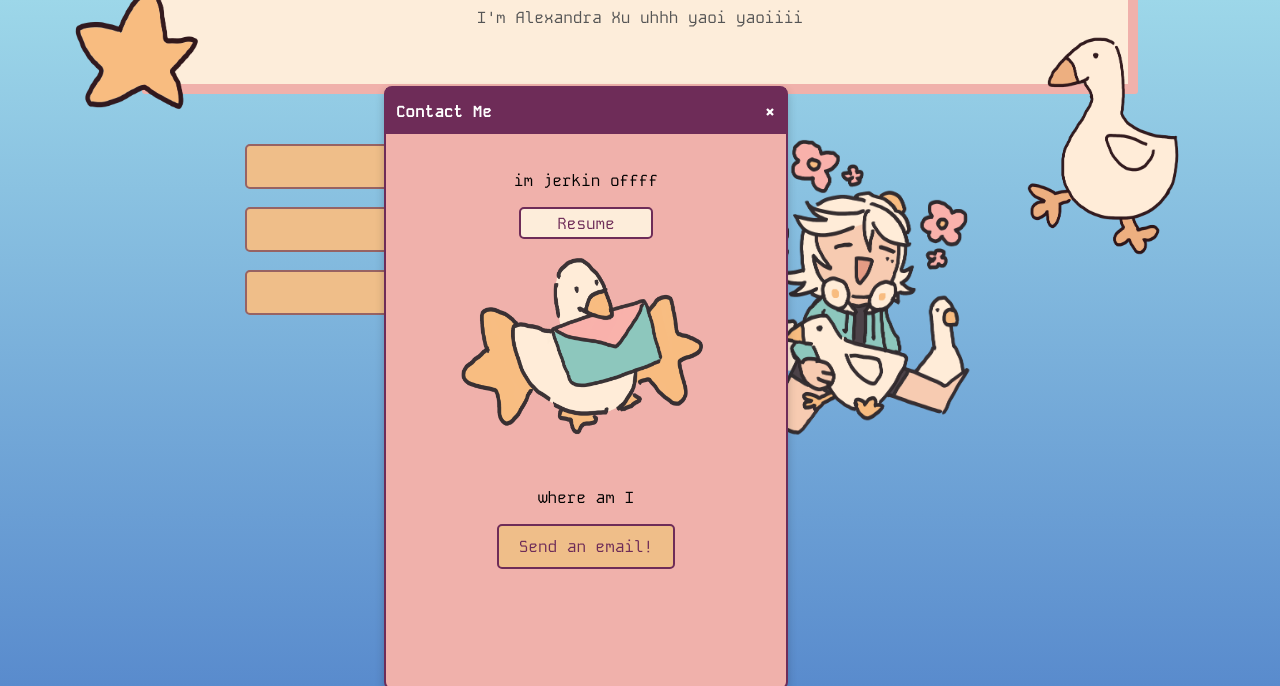
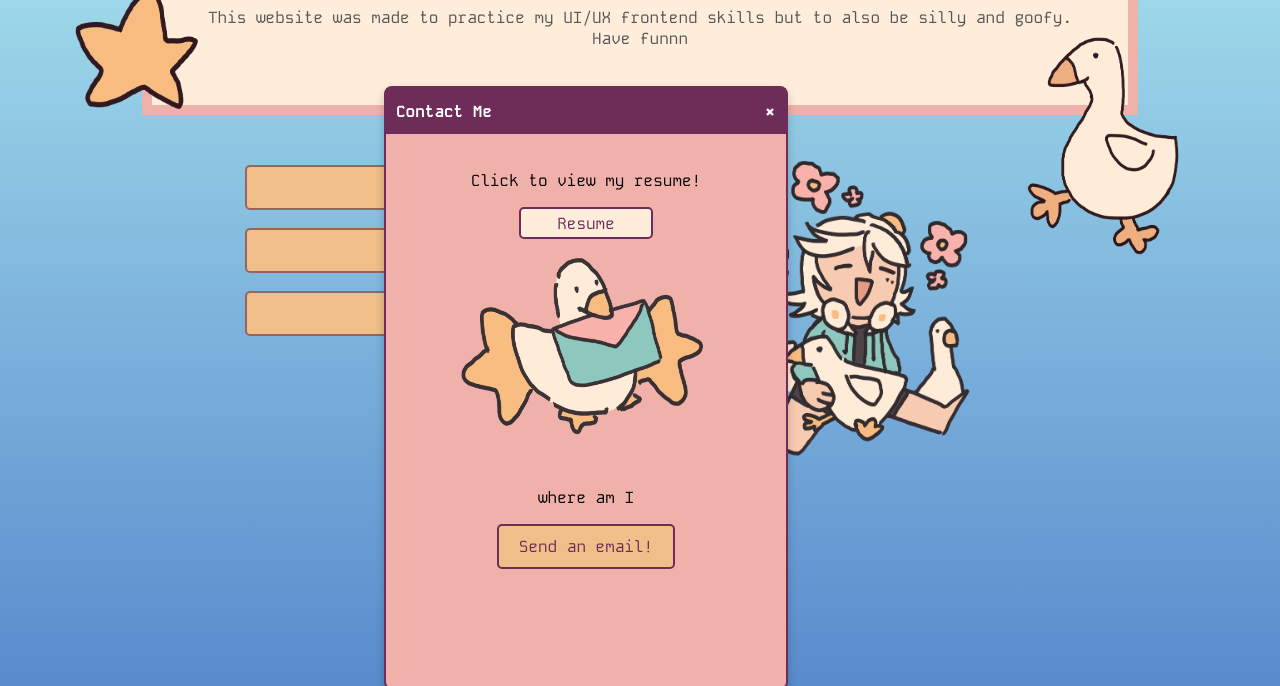
Before and after one commit to FriedEggu/personalwebsite, a plain HTML site: page index.html in a window 1280 px wide. Both pictures are taken after a click on the button "Contact Me". Shown: the part 154-840 px from the top of the page. Drawn offline with Linux system fonts and the light colour scheme.

Commit message:
can show this publically now

```diff
--- a/index.html
+++ b/index.html
@@ -12,7 +12,7 @@
       <section class="welcome-section">
         <div class="welcome-box">
           <h1>Welcome!</h1>
-          <p>I'm Alexandra Xu uhhh yaoi yaoiiii</p>
+          <p>This website was made to practice my UI/UX frontend skills but to also be silly and goofy. Have funnn</p>
         </div>
 
         <div class="grid-container">
@@ -94,7 +94,7 @@
               </div>
 
               <div class="popup-content">
-                <p>im jerkin offff</p>
+                <p>Click to view my resume!</p>
                 <div class="res-wrapper">
                   <button class="res-button" id="resButton">Resume</button>
                 </div>
@@ -128,6 +128,7 @@
     </div>
 
     <script>
+
 
       //open and close
         const openBtn = document.getElementById("openModalBtn");
```
